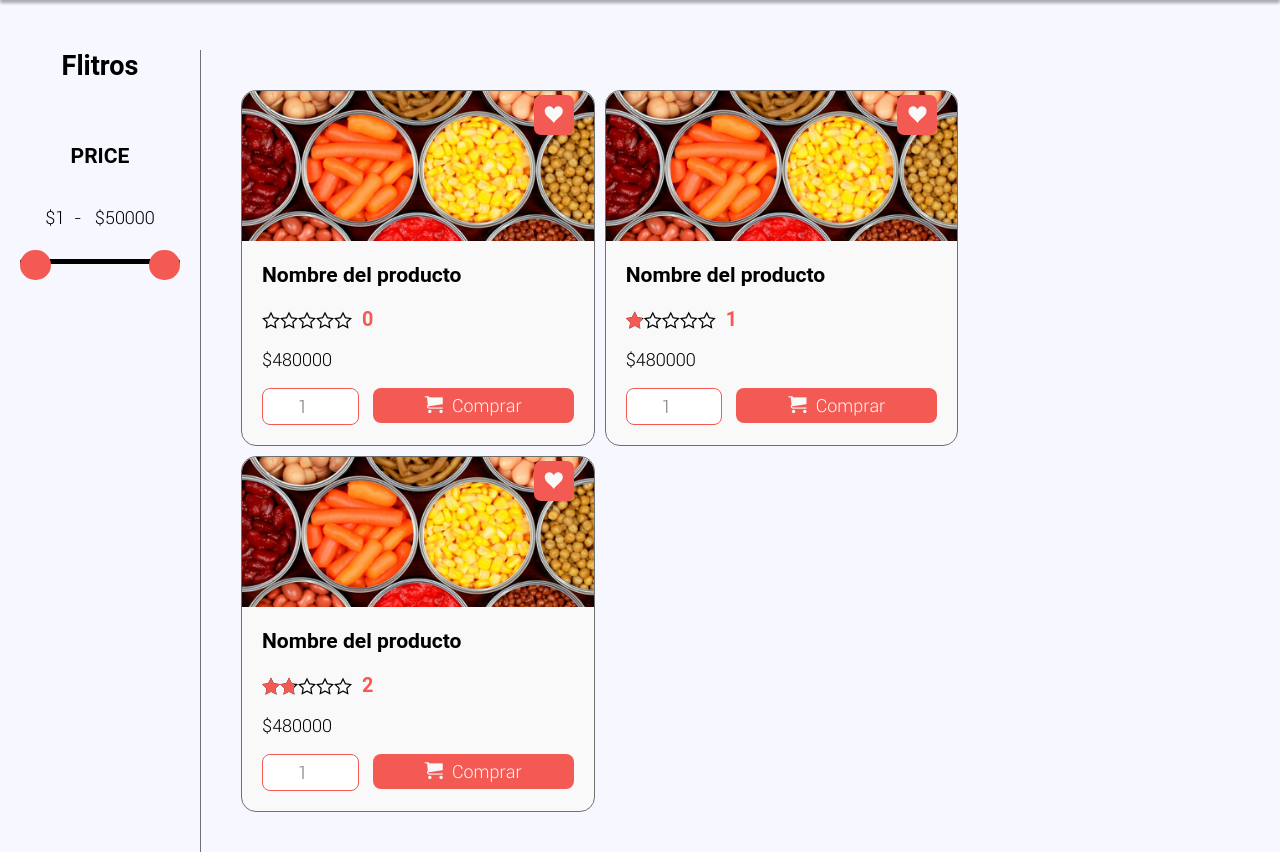
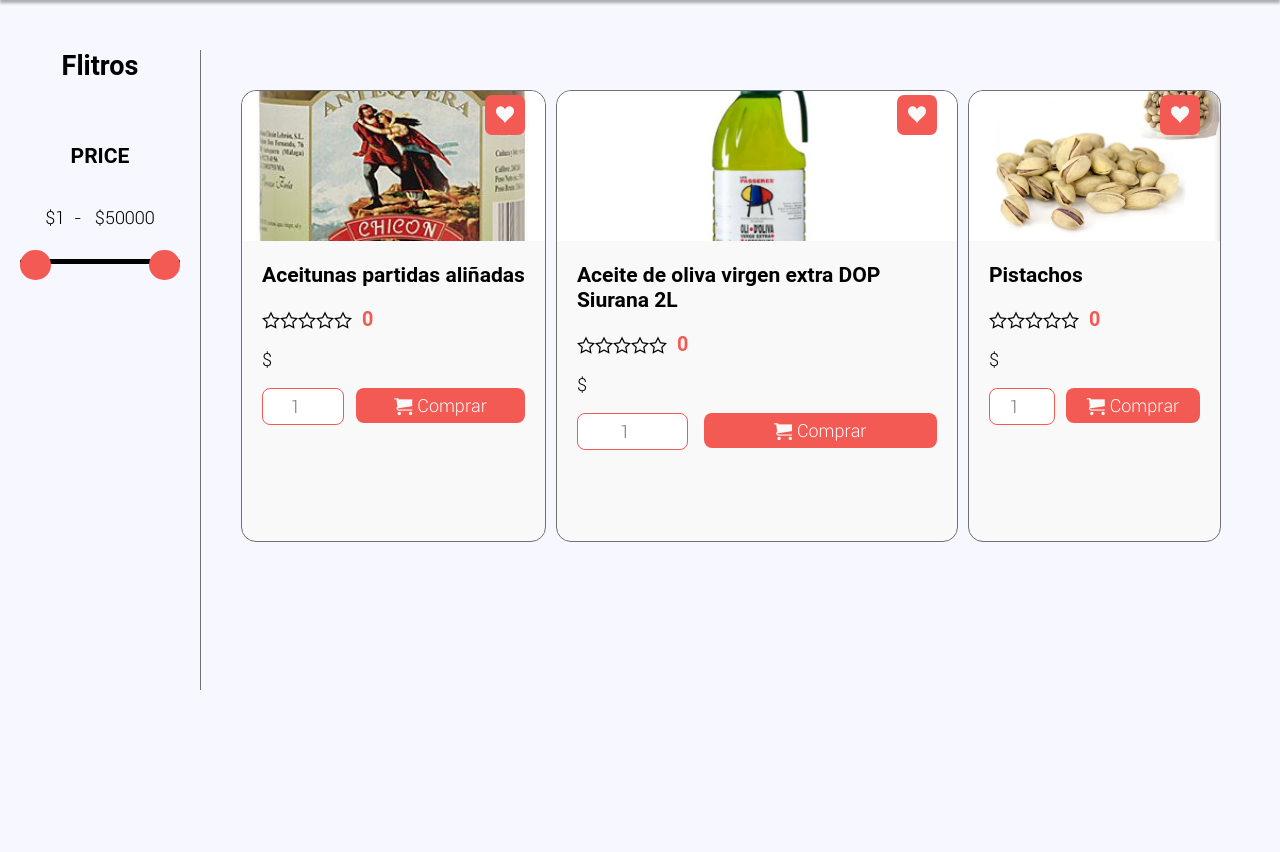
Before and after one commit to THypnosT/orion, a Flask app: page / in a window 1280 px wide. Shown: the part 100-952 px from the top of the page. After the commit the page ends 790 px from the top, so only its background shows below. Run offline with Flask 2, Linux system fonts and the light colour scheme; data comes from the database, SQL or seed files in the repository; some web fonts are replaced.

Commit message:
Pagina indexShop

```diff
--- a/app.py
+++ b/app.py
@@ -25,21 +25,27 @@
 
 @app.route('/')
 def Index2():
+    listaProductos = conn.listaProductos()
+    print("--------------------------------------------------------------")
+    print(listaProductos)
     if not session.get("username"):
-        return render_template('IndexShop.html')
+        return render_template('IndexShop.html',listaProductos=listaProductos)
     elif session["userType"] == "empleado" or session["userType"] == "superAdmin":
         return redirect("/Home")
     else:
-        return render_template('IndexShop.html')
+        return render_template('IndexShop.html',listaProductos=listaProductos)
 
-@app.route('/singleProduct')
+@app.route('/singleProduct', methods=['GET', 'POST'])
 def singleProduct():
+    codigoProducto = request.form['codigo_producto']
+    # producto=conn.getProducto(codigoProducto)       #crear una funcion para obtener el producto
+    producto=""
     if not session.get("username"):
-        return render_template('singleProduct.html')
+        return render_template('singleProduct.html',producto=producto)
     elif session["userType"] == "empleado" or session["userType"] == "superAdmin":
         return redirect("/Home")
     else:
-        return render_template('singleProduct.html')
+        return render_template('singleProduct.html',producto=producto)
 
 @app.route('/iniciarSeccion', methods=['GET', 'POST'])
 def iniciarSeccion():
@@ -86,6 +92,21 @@
         return redirect("/iniciarSeccion")
     else:
         return redirect("/registro")
+
+@app.route('/anadir/AddCarrito', methods=['GET', 'POST'])
+def AddCarrito():
+    if not session.get("username"):
+        return redirect("/")
+    elif session["userType"] == "usuario":
+        if request.method == 'POST':
+            id_producto = request.form['codigo_producto']
+            cantidad = request.form['cantidad']
+            # conn.addCarrito(id_producto, cantidad)
+            return redirect("/Carrito")
+        else:
+            return redirect("/")
+    else:
+        return render_template('AccessDenied.html')
 
 @app.route('/Carrito', methods=['GET', 'POST'])
 def Carrito():
--- a/static/css/Styleindex.css
+++ b/static/css/Styleindex.css
@@ -268,23 +268,26 @@
     text-align: center;
  }
 
-.products-buy button{
+.products-buy .boton-comprar{
     width: 100%;
     height: 35px;
     color: var(--color-blanco);
     background-color: var(--color-usuario);
     border: none;
     border-radius: 8px;
+    display: flex;
+    justify-content: center;
+    align-items: center;
 }
 
-.products-buy button::before{
+.products-buy .boton-comprar::before{
     font-family: "icomoon";
     content: "\e93a";
     color: var(--color-blanco);
     margin-right: 5px;
 }
 
-.products-buy button:hover{
+.products-buy .boton-comprar:hover{
     background-color: var(--color-gris);
     cursor: pointer;
 }
--- a/templates/IndexShop.html
+++ b/templates/IndexShop.html
@@ -4,9 +4,9 @@
 
 {% block content %}
 
-<link rel="stylesheet" href={{ url_for( 'static', filename='css/font-awesome.min.css' ) }}>
-<link rel="stylesheet" href={{ url_for( 'static', filename='css/font-awesome.css' ) }}>
-<link rel="stylesheet" href={{ url_for( 'static', filename='css/Styleindex.css' ) }}>
+<link rel="stylesheet" href={{ url_for( 'static' , filename='css/font-awesome.min.css' ) }}>
+<link rel="stylesheet" href={{ url_for( 'static' , filename='css/font-awesome.css' ) }}>
+<link rel="stylesheet" href={{ url_for( 'static' , filename='css/Styleindex.css' ) }}>
 
 
 <body>
@@ -16,8 +16,10 @@
             <div class="price">
                 <div class="filter-price">
                     <h3 class="price-title">PRICE</h3>
-                <div class="price-range"><p>$</p>
-                    <span id="price-range1">1</span><p>&nbsp; - &nbsp; $</p>
+                    <div class="price-range">
+                        <p>$</p>
+                        <span id="price-range1">1</span>
+                        <p>&nbsp; - &nbsp; $</p>
                         <span id="price-range2">50000</span>
                     </div>
                 </div>
@@ -30,33 +32,47 @@
         </div>
 
         <div class="products">
-            {% for fila in range(3) %}
+            {% for fila in range(listaProductos|length) %}
+
+            <input type="hidden" name="codigo_producto" value="{{ listaProductos[fila]['codigo_producto'] }}">
             <div class="products-items">
+                <form action="/singleProduct" method="POST" class="form-imagen">
+                    <input type="hidden" name="codigo_producto" value="{{ listaProductos[fila]['codigo_producto'] }}">
                     <div class="item-top">
-                    <a href="{{url_for('singleProduct')}}"><img src={{ url_for( 'static', filename='images/upload/enlatados.jpg' ) }} alt="">
-                    </a>
+
+                        <img src="{{ listaProductos[fila]['src_imagen'] }}" alt="" onclick="document.querySelector('.form-imagen').submit();">
+
                         <button class="favorite"></button>
                     </div>
+                </form>
                 <div class="products-info">
-                    <h3>Nombre del producto</h3>
+                    <h3>{{ listaProductos[fila]['nombre_producto'] }}</h3>
                     <div class="puntuacion">
                         <div class="estrellas-outer">
-                            <div class="estrellas-inner" style="width: {{ fila }}rem;"></div>
-                        </div>
-                        <div class="valor">{{ fila }}</div>
-                    </div>
-                    <p>$480000</p>
-                    <div class="products-buy">
-                        <input type="number" min="1" max="20" placeholder="1">
-                        <button> Comprar</button>
+                            <div class="estrellas-inner" style="width: {{ listaProductos[fila]['calificacion'] }}rem;">
                             </div>
                         </div>
+                        <div class="valor">{{ listaProductos[fila]['calificacion'] }}</div>
                     </div>
+                    <p>${{ listaProductos[fila]['precio_unitario'] }}</p>
+                    <form action="/anadir/AddCarrito" method="POST">
+                        <div class="products-buy">
+                            <input type="hidden" name="codigo_producto" value="{{ listaProductos[fila]['codigo_producto'] }}">
+                            <input type="number" min="1" max="20" placeholder="1" id="cantidad" name="cantidad">
+                            <label class="boton-comprar"><input type="submit" name="submit_button" id="comprar"
+                                    class="boton-comprar" value="Comprar" style="display: none;">Comprar</label>
+
+                        </div>
+                    </form>
+                </div>
+            </div>
+
+
             {% endfor %}
         </div>
         </section>
 </body>
-<script src={{ url_for( 'static', filename='js/index.js' ) }}></script>
+<script src={{ url_for( 'static' , filename='js/index.js' ) }}></script>
 
 
 {% endblock %}
```
Also changed, not shown: templates/Productos.html (+6 -6 lines), templates/SingleProduct.html (+16 -8 lines). Lines whose indentation alone changed are shown as unchanged.
